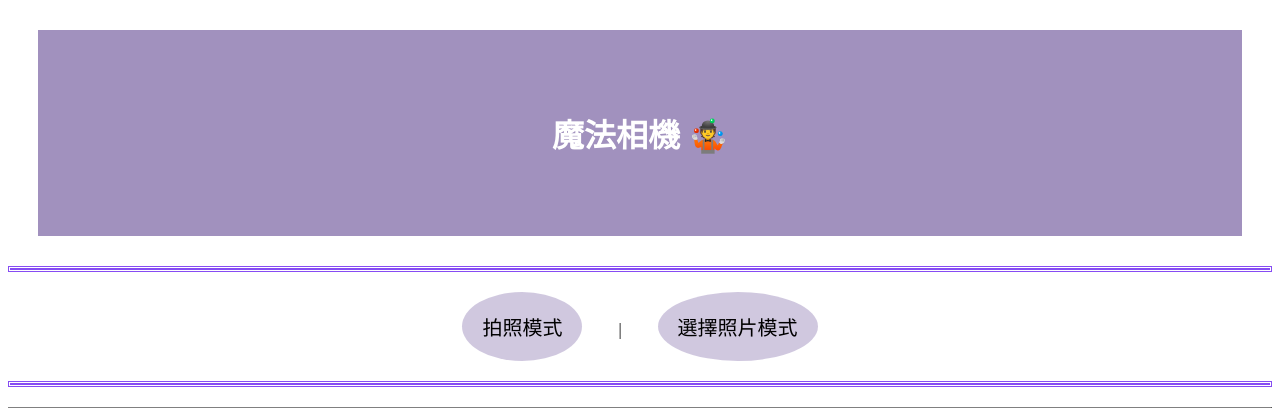
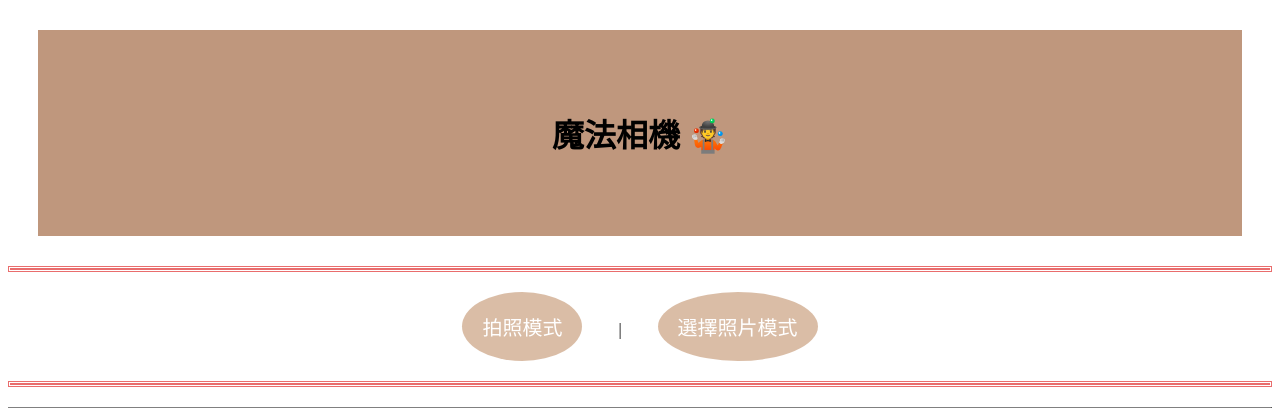
Before and after one commit to KuanHsuanHuang/multimedia_final, a Flask app: page / in a window 1280 px wide. Shown: the top 408 px of the page. Run offline with Flask 3, Linux system fonts and the light colour scheme.

Commit message:
Add files via upload

```diff
--- a/multimedia_final/templates/index.html
+++ b/multimedia_final/templates/index.html
@@ -144,41 +144,41 @@
 		}
 
 		h1{
-			color: white;
+			color: rgb(0, 0, 0);
 			text-align:center;
 			padding: 80px;
 			margin: 30px;
-			background-color:rgba(138, 118, 174, 0.8);
+			background-color:rgba(175, 126, 93, 0.8);
 
 		}
 
 		h2{
 			color: white;
-			background-color: rgba(138, 118, 174, 1);
+			background-color: rgba(175, 126, 93, 0.8);
 			text-align: center;
 		}
 
 
 		p{
-			color:white;
+			color:rgb(227, 0, 0);
 			font-size:20px;
 		}
 
 
 		a{
-			color: black;
+			color:white
 		}
 
 		a:hover{
-			color: white;
+			color: rgb(0, 0, 0);
 		}
 
 
 
 
 		.dropbtn {
-    background-color:rgba(138, 118, 174, 0.4);
-    color: black;
+    background-color:rgba(190, 137, 97, 0.562);
+    color: rgb(87, 1, 1);
     padding: 20px;
     font-size: 20px;
     border: none;
@@ -198,7 +198,7 @@
 .dropdown-content {
     display: none;
     position: absolute;
-    background-color:rgba(138, 118, 174, 0.7);
+    background-color:rgba(0, 255, 60, 0.7);
     min-width: 160px;
     box-shadow: 0px 8px 16px 0px rgba(0,0,0,0.2);
     border-radius: 50%;
@@ -215,8 +215,8 @@
 }
 
 .dropdown-content a:hover {
-	background-color:rgba(81, 9, 216, 0.8);
-  color:white;
+	background-color:rgba(252, 184, 145, 0.8);
+  color:rgb(50, 17, 2);
   border-radius: 50%;
     border: none;
 }
@@ -228,7 +228,7 @@
 }
 
 .dropdown:hover .dropbtn {
-    background-color:rgba(79, 40, 151, 0.8);
+    background-color:rgba(245, 188, 147, 0.579);
     border-radius: 50%;
     border: none;
 }
@@ -239,15 +239,15 @@
 
 	#popo{
 
-		color:rgba(83, 0, 238, 0.7);
+		color:rgba(224, 47, 47, 0.7);
 		border-style:double;
 		text-align:center;
 	}
 
 
     #pp{
-    	color: rgba(89, 0, 255, 0.7);
-    	background-color: rgba(138, 118, 174, 0.7);
+    	color: rgba(255, 0, 0, 0.7);
+    	background-color: rgba(189, 123, 73, 0.743);
         align-self: center;
     }
 
```
